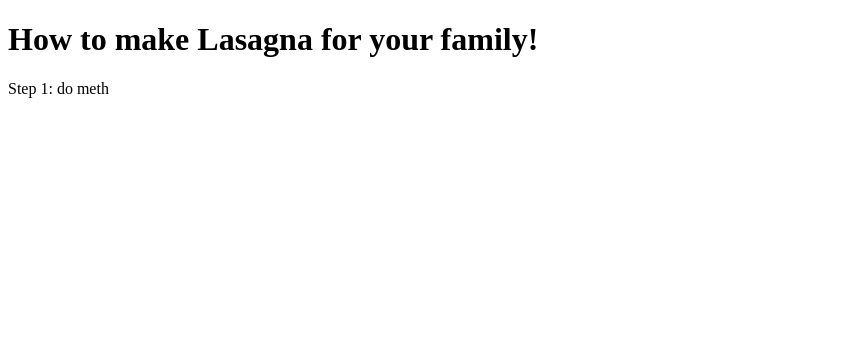
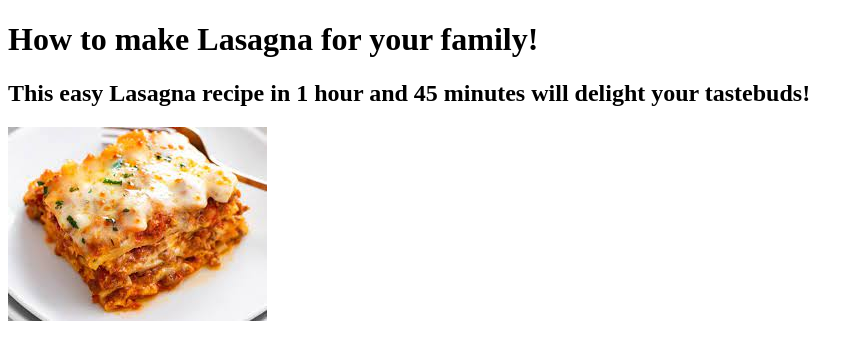
Before and after one commit to deafCoderDroid/odin-recipes, a plain HTML site: page lasagna.html in a window 1280 px wide. Shown: the whole page, without its empty margins (0-864 px from the left). Drawn offline with Linux system fonts and the light colour scheme.

Commit message:
Barebones recipe

```diff
--- a/lasagna.html
+++ b/lasagna.html
@@ -7,6 +7,7 @@
 </head>
 <body>
     <h1> How to make Lasagna for your family!</h1>
-    <p> Step 1: do meth</p>
+    <h2> This easy Lasagna recipe in 1 hour and 45 minutes will delight your tastebuds! </h2>
+    <img src="./images/download.jpg">
 </body>
 </html>
```
Also changed, not shown: index.html (+1 -1 lines), images/download.jpg (added).
